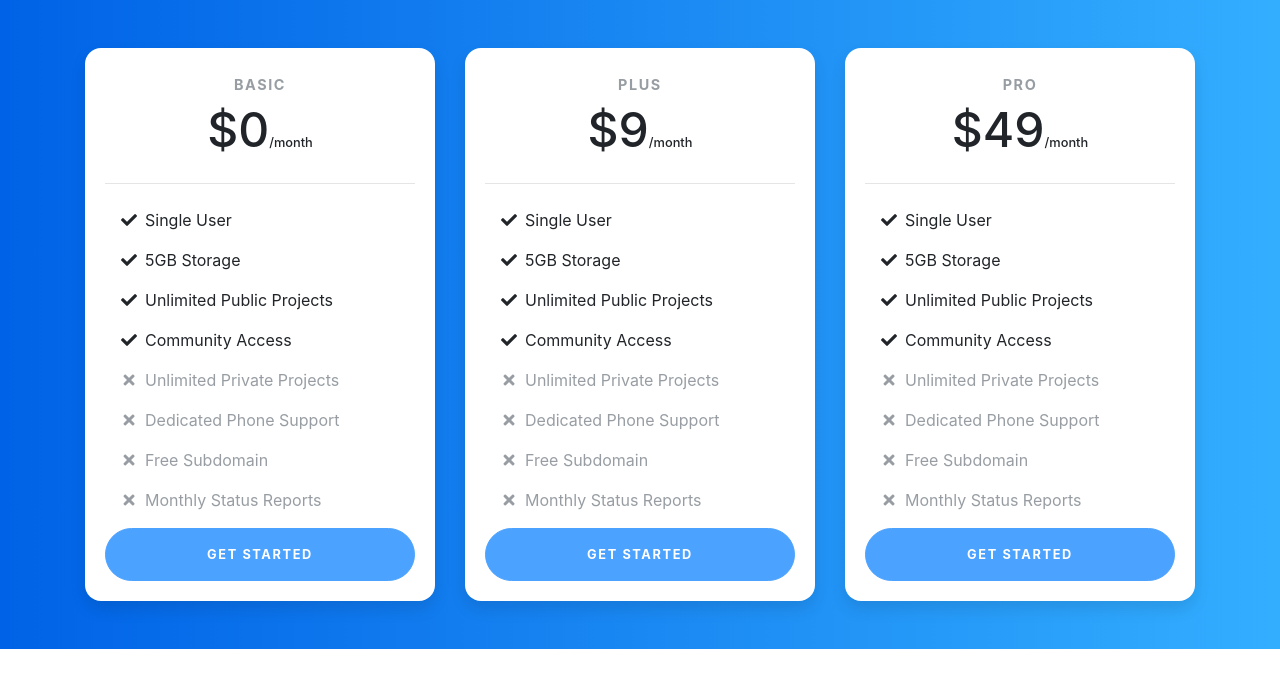
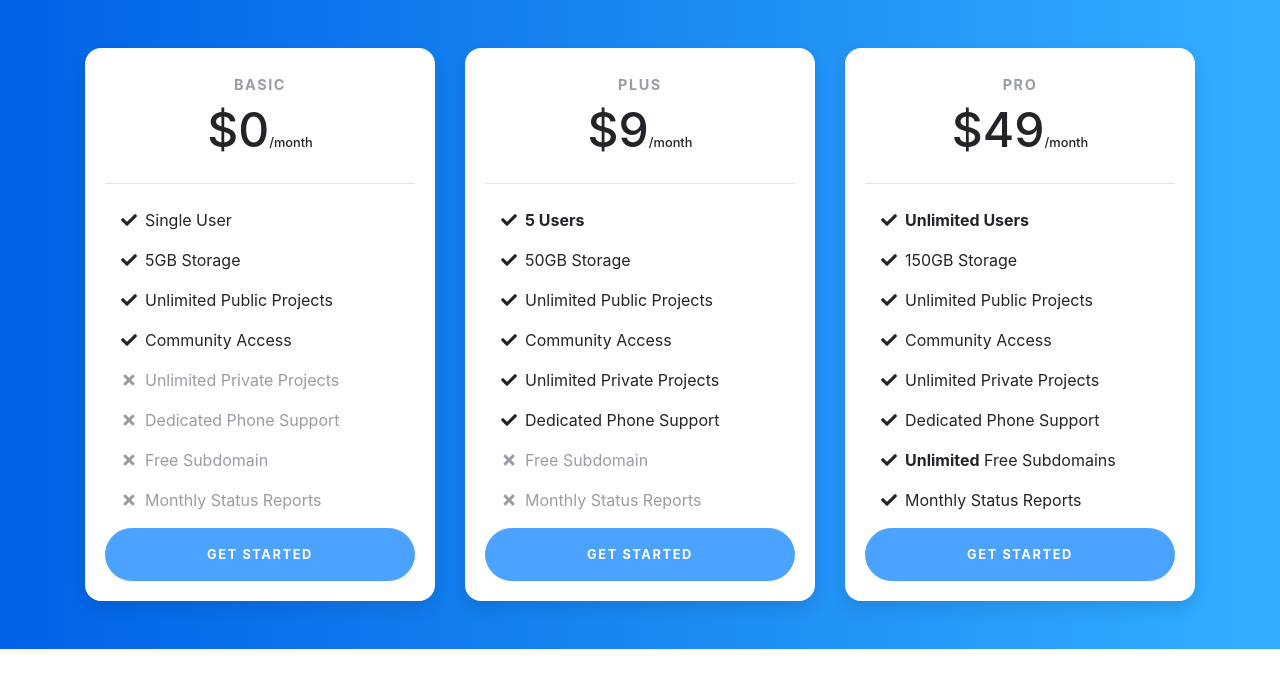
Before and after one commit to ZendaInnocent/SAAS-kit, a Django app: page / in a window 1280 px wide. Shown: the top 688 px of the page. Run offline with Django 3.2, Linux system fonts and the light colour scheme; data comes from the database, SQL or seed files in the repository; some libraries are stand-ins or nearby versions.

Commit message:
Update index page.

```diff
--- a/main/templates/main/index.html
+++ b/main/templates/main/index.html
@@ -9,6 +9,7 @@ Pricing List - {{ block.super }}
         <div class="container">
             <div class="row">
                 {% for plan in plans %}
+                {% if plan.name == 'Basic' %}
                 <div class="col-lg-4">
                     <div class="card mb-5 mb-lg-0">
                         <div class="card-body">
@@ -34,6 +35,56 @@ Pricing List - {{ block.super }}
                         </div>
                     </div>
                 </div>
+                {% elif plan.name == 'Plus' %}
+                <div class="col-lg-4">
+                    <div class="card mb-5 mb-lg-0">
+                        <div class="card-body">
+                            <h5 class="card-title text-muted text-uppercase text-center">Plus</h5>
+                            <h6 class="card-price text-center">$9<span class="period">/month</span></h6>
+                            <hr>
+                            <ul class="fa-ul">
+                                <li><span class="fa-li"><i class="fas fa-check"></i></span><strong>5 Users</strong></li>
+                                <li><span class="fa-li"><i class="fas fa-check"></i></span>50GB Storage</li>
+                                <li><span class="fa-li"><i class="fas fa-check"></i></span>Unlimited Public Projects</li>
+                                <li><span class="fa-li"><i class="fas fa-check"></i></span>Community Access</li>
+                                <li><span class="fa-li"><i class="fas fa-check"></i></span>Unlimited Private Projects</li>
+                                <li><span class="fa-li"><i class="fas fa-check"></i></span>Dedicated Phone Support</li>
+                                <li class="text-muted"><span class="fa-li"><i class="fas fa-times"></i></span>Free Subdomain</li>
+                                <li class="text-muted"><span class="fa-li"><i class="fas fa-times"></i></span>Monthly Status
+                                    Reports</li>
+                            </ul>
+                            <a href="{% url 'accounts:signup' %}?plan={{ plan.name }}"
+                                class="btn btn-block btn-primary text-uppercase">Get
+                                Started</a>
+                        </div>
+                    </div>
+                </div>
+                {% elif plan.name == 'Pro' %}
+                <div class="col-lg-4">
+                    <div class="card">
+                        <div class="card-body">
+                            <h5 class="card-title text-muted text-uppercase text-center">Pro</h5>
+                            <h6 class="card-price text-center">$49<span class="period">/month</span></h6>
+                            <hr>
+                            <ul class="fa-ul">
+                                <li><span class="fa-li"><i class="fas fa-check"></i></span><strong>Unlimited Users</strong>
+                                </li>
+                                <li><span class="fa-li"><i class="fas fa-check"></i></span>150GB Storage</li>
+                                <li><span class="fa-li"><i class="fas fa-check"></i></span>Unlimited Public Projects</li>
+                                <li><span class="fa-li"><i class="fas fa-check"></i></span>Community Access</li>
+                                <li><span class="fa-li"><i class="fas fa-check"></i></span>Unlimited Private Projects</li>
+                                <li><span class="fa-li"><i class="fas fa-check"></i></span>Dedicated Phone Support</li>
+                                <li><span class="fa-li"><i class="fas fa-check"></i></span><strong>Unlimited</strong> Free
+                                    Subdomains</li>
+                                <li><span class="fa-li"><i class="fas fa-check"></i></span>Monthly Status Reports</li>
+                            </ul>
+                            <a href="{% url 'accounts:signup' %}?plan={{ plan.name }}"
+                                class="btn btn-block btn-primary text-uppercase">Get
+                                Started</a>
+                        </div>
+                    </div>
+                </div>
+                {% endif %}
                 {% endfor %}
             </div>
         </div>
```
